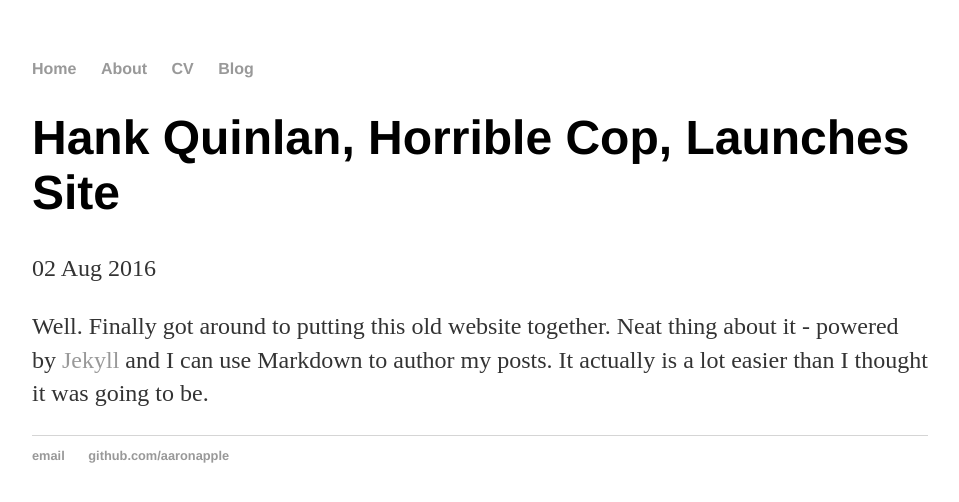
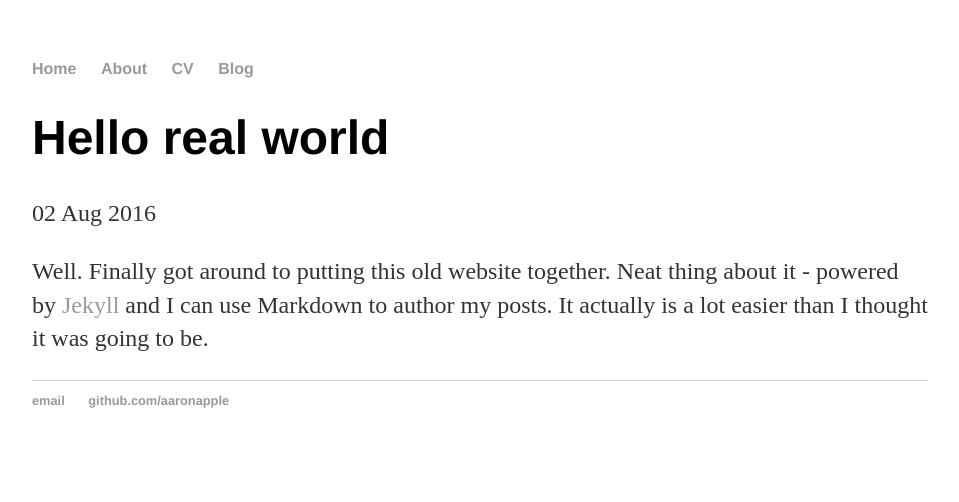
Before and after one commit to aaronapple/aaronapple.github.io, a Jekyll site: the page built from _posts/2016-08-02-aaron-apple-blog-beginnings.md, in a window 1280 px wide. Shown: the top 502 px of the page, without its empty margins (160-1119 px from the left). Built offline with Jekyll 4.4.1, drawn with Linux system fonts in a browser that asks for light colours.

Commit message:
Update 2016-08-02-aaron-apple-blog-beginnings.md

```diff
--- a/_posts/2016-08-02-aaron-apple-blog-beginnings.md
+++ b/_posts/2016-08-02-aaron-apple-blog-beginnings.md
@@ -1,6 +1,6 @@
 ---
 layout: post
-title: "Hank Quinlan, Horrible Cop, Launches Site"
+title: "Hello real world"
 date: 2016-08-02
 ---
 
```
